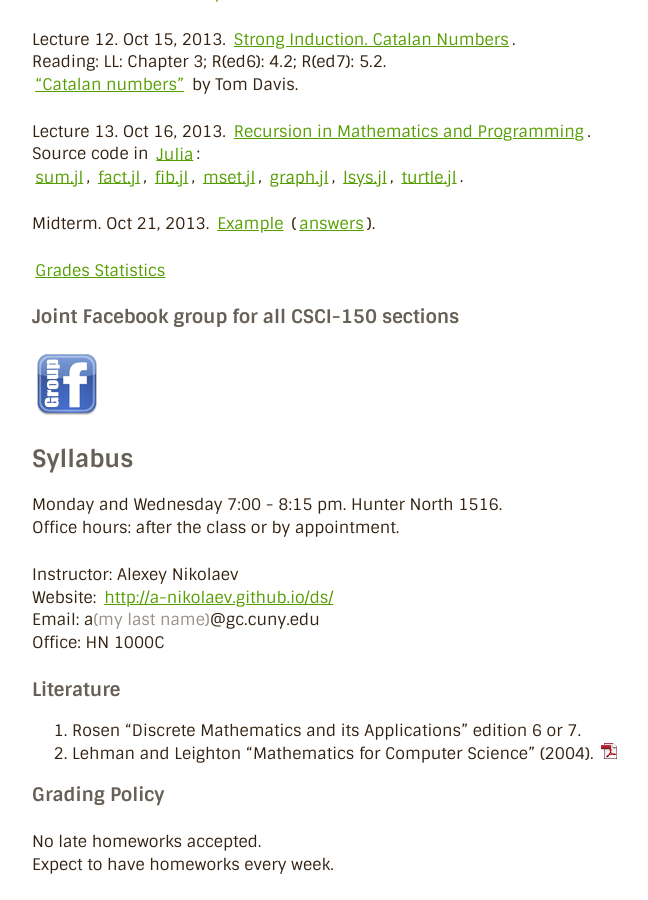
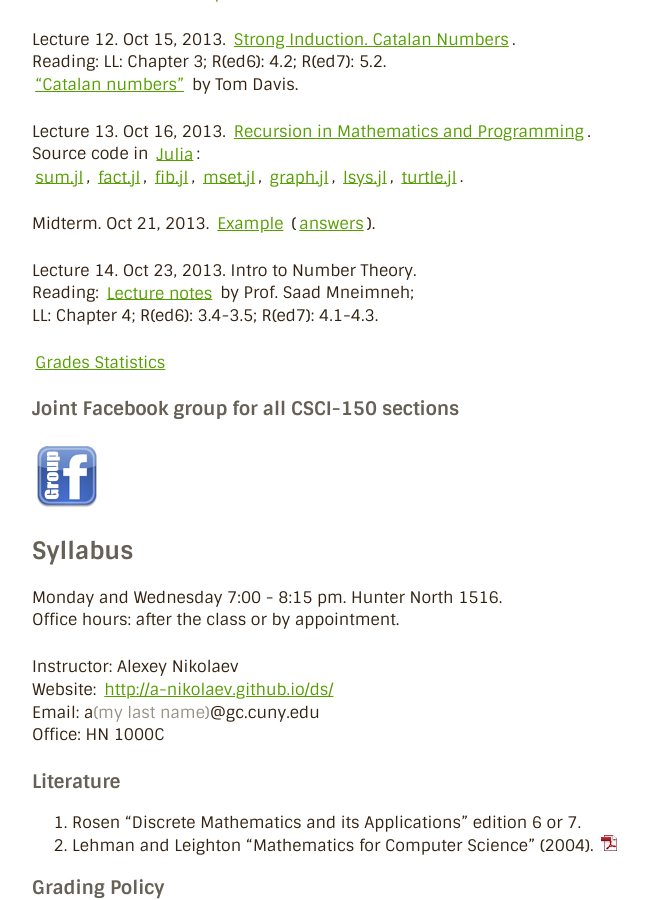
Before and after one commit to a-nikolaev/a-nikolaev.github.io, a Jekyll site: the page built from ds/index.markdown, in a window 1280 px wide and 900 px high, scrolled down 1156 px. Shown: the whole window, without its empty margins (248-896 px from the left). Built offline with Jekyll 4.4.1, drawn with Linux system fonts in a browser that asks for light colours; Markdown is read by kramdown in place of the engine named in the settings.

Commit message:
lec14 announcement

```diff
--- a/ds/index.markdown
+++ b/ds/index.markdown
@@ -71,6 +71,11 @@ Source code in [Julia](http://julialang.org/):
 
 Midterm. Oct 21, 2013. [Example](/ds/docs/midterm-example.pdf) ([answers](/ds/mxanswers.html)).
 
+Lecture 14. Oct 23, 2013. Intro to Number Theory.
+Reading:
+[Lecture notes](http://www.cs.hunter.cuny.edu/~saad/courses/dm/notes/note7.pdf) by Prof. Saad Mneimneh;
+LL: Chapter 4; R(ed6): 3.4-3.5; R(ed7): 4.1-4.3.
+
 [Grades Statistics](/ds/docs/grades-stats.pdf)
 
 ### Joint Facebook group for all CSCI-150 sections
```
